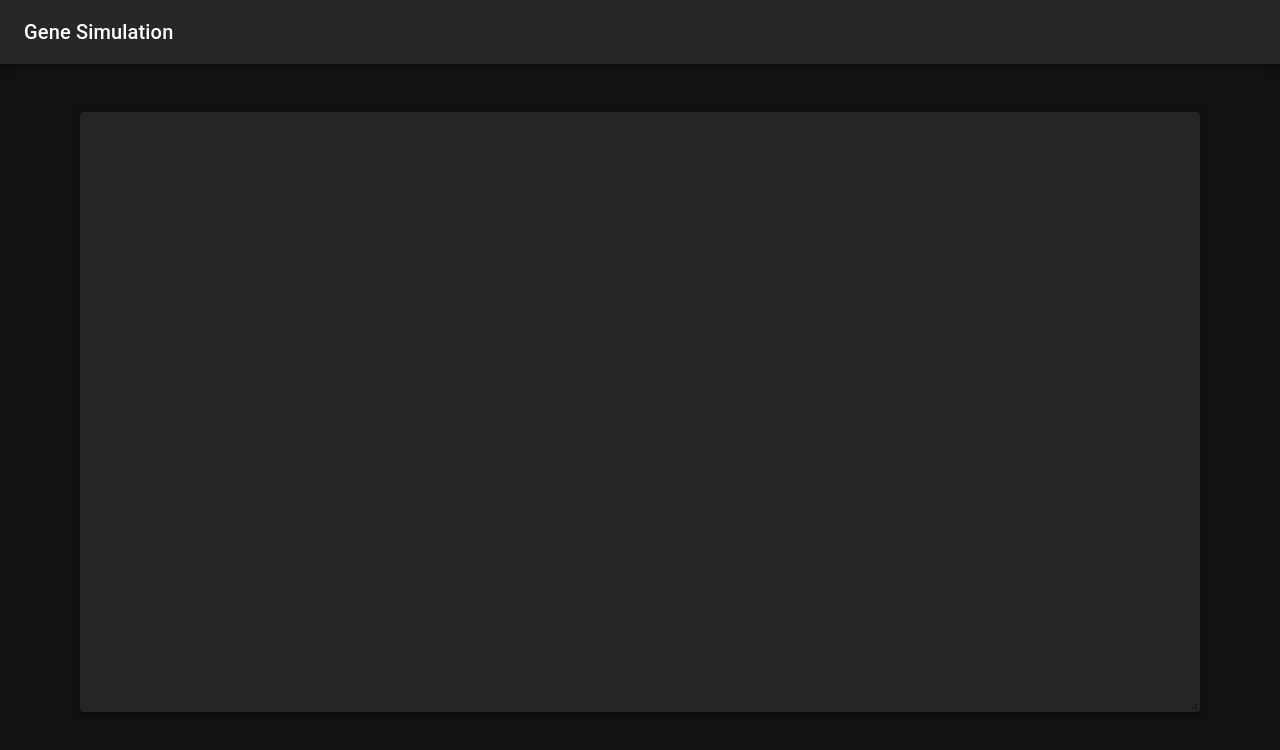
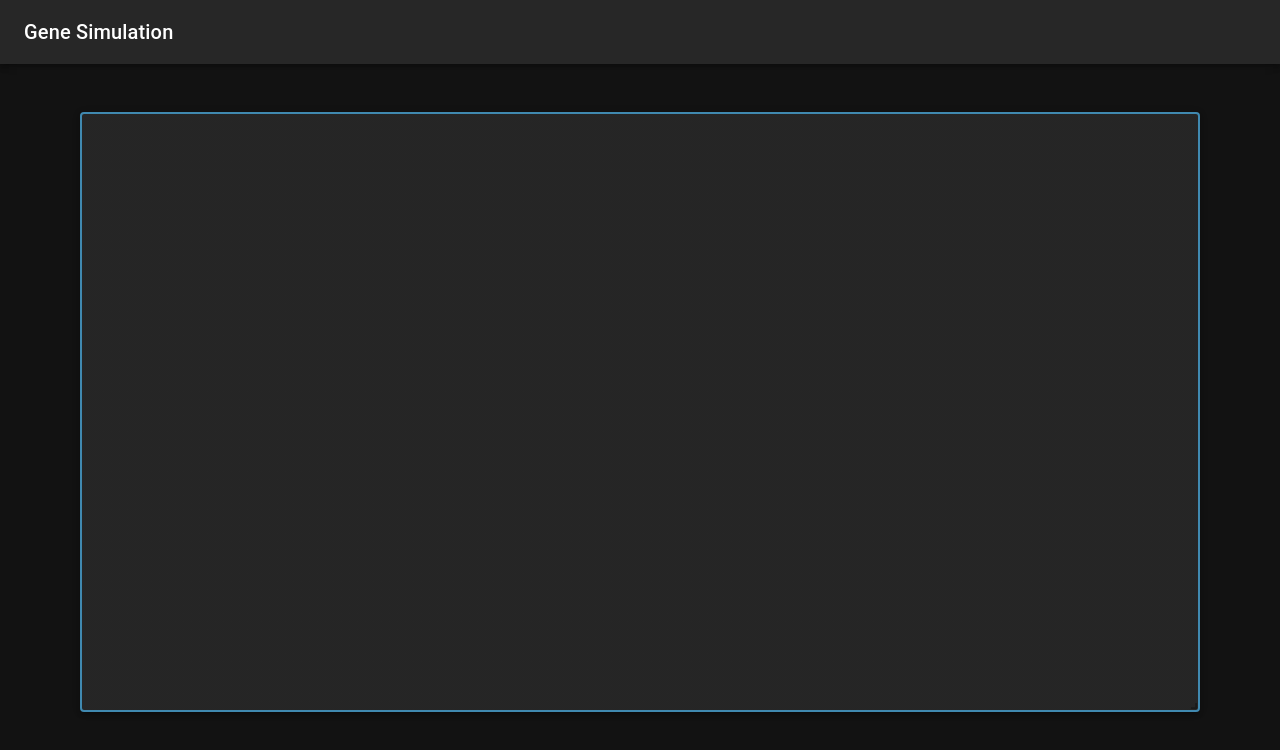
Before and after one commit to wshedden/gene-sim, a React (Vite) app: page / in a window 1280 px wide. Shown: the top 750 px of the page. Built offline with nearby package versions, Linux system fonts and the light colour scheme.

Commit message:
Refactor styles

```diff
--- a/src/App.tsx
+++ b/src/components/App.tsx
@@ -2,6 +2,7 @@ import React, { useState } from 'react';
 import { AppBar, Toolbar, Typography, Container, Paper, Box, CssBaseline, ThemeProvider, createTheme } from '@mui/material';
 import { ResizableBox } from 'react-resizable';
 import 'react-resizable/css/styles.css';
+import '../styles/App.css'; // Import the CSS file
 import D3Component from './D3Component';
 
 const theme = createTheme({
@@ -27,7 +28,8 @@ const App: React.FC = () => {
       <Container>
         <Box my={4} display="flex" justifyContent="flex-end" alignItems="flex-start" height="100vh" padding={2}>
           <ResizableBox width={PLAY_AREA_WIDTH} height={PLAY_AREA_HEIGHT} minConstraints={[300, 200]} maxConstraints={[PLAY_AREA_WIDTH, PLAY_AREA_HEIGHT]}>
-            <Paper elevation={3} style={{ padding: '16px', height: '100%', position: 'relative' }}>
+            <Paper elevation={3} className="play-area" style={{ height: '100%', position: 'relative' }}>
+              <D3Component width={PLAY_AREA_WIDTH} height={PLAY_AREA_HEIGHT} />
             </Paper>
           </ResizableBox>
         </Box>
--- a/src/D3Component.tsx
+++ b/src/components/D3Component.tsx
@@ -28,6 +28,7 @@ const D3Component: React.FC<D3ComponentProps> = ({ width, height }) => {
         .attr('width', width)
         .attr('height', height);
 
+      // Add your D3 code here
     }
   }, [width, height]);
 
@@ -47,3 +48,4 @@ const App: React.FC = () => {
 };
 
 export default App;
+export { D3Component };
--- a/src/index.tsx
+++ b/src/index.tsx
@@ -1,6 +1,6 @@
 import React from 'react';
 import ReactDOM from 'react-dom/client';
-import App from './App';
+import App from './components/App';
 
 ReactDOM.createRoot(document.getElementById('root') as HTMLElement).render(
   <React.StrictMode>
--- /dev/null
+++ b/src/styles/App.css
@@ -0,0 +1,7 @@
+/* src/styles/App.css */
+.play-area {
+  border: 2px solid #4089b0; /* Green border */
+  border-radius: 8px; /* Rounded corners */
+  padding: 16px; /* Padding inside the play area */
+  box-shadow: 0 4px 8px rgba(0, 0, 0, 0.1); /* Subtle shadow */
+}
```
